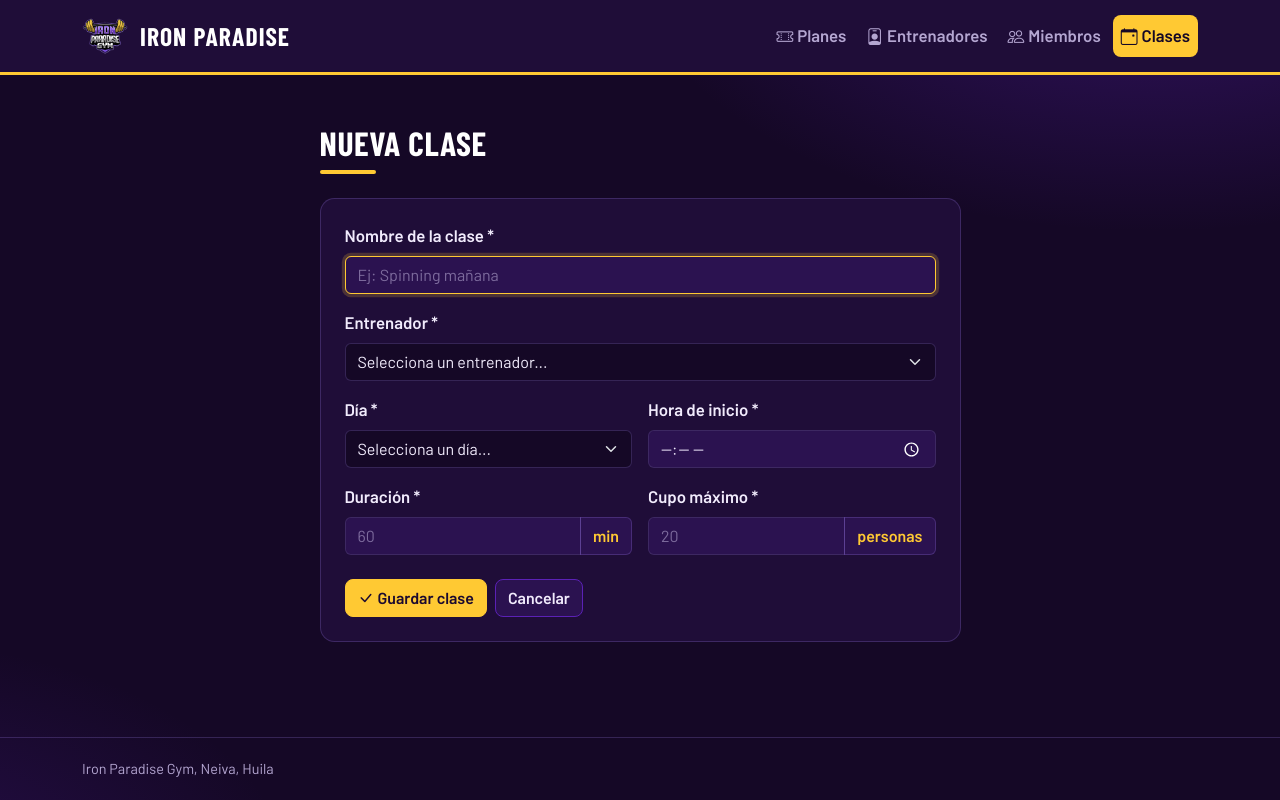
After one commit to SebDev777/ProyectoFinal-ProgramacionWeb, a Flask app: page /clases/nuevo in a window 1280 px wide. The commit adds this page. Run offline with Flask 3, Linux system fonts and the light colour scheme; data that the repository does not hold is empty; some libraries are stand-ins or nearby versions.

Commit message:
Agrega CRUD de clases

```diff
--- a/app.py
+++ b/app.py
@@ -5,6 +5,7 @@ from config import Config
 from routes.planes import bp as planes_bp
 from routes.entrenadores import bp as entrenadores_bp
 from routes.miembros import bp as miembros_bp
+from routes.clases import bp as clases_bp
 
 
 def create_app():
@@ -14,6 +15,7 @@ def create_app():
     app.register_blueprint(planes_bp)
     app.register_blueprint(entrenadores_bp)
     app.register_blueprint(miembros_bp)
+    app.register_blueprint(clases_bp)
 
     @app.route("/")
     def inicio():
--- /dev/null
+++ b/routes/clases.py
@@ -0,0 +1,151 @@
+from datetime import datetime
+
+from flask import Blueprint, abort, flash, redirect, render_template, request, url_for
+
+import validators as v
+from db import DatabaseError, error_message, execute, query
+
+bp = Blueprint("clases", __name__, url_prefix="/clases")
+
+DIAS = ["Lunes", "Martes", "Miércoles", "Jueves", "Viernes", "Sábado", "Domingo"]
+
+
+def _entrenadores():
+    """Opciones de la lista desplegable de entrenadores."""
+    return query("""SELECT id_entrenador, nombre_entrenador, especialidad
+                      FROM entrenadores ORDER BY nombre_entrenador""")
+
+
+def _hora(form, campo, etiqueta, errores):
+    """Lee una hora (HH:MM) del formulario. Devuelve un objeto time o None."""
+    valor = (form.get(campo) or "").strip()
+    if not valor:
+        errores.append(f"{etiqueta} es obligatoria.")
+        return None
+    for formato in ("%H:%M", "%H:%M:%S"):
+        try:
+            return datetime.strptime(valor, formato).time()
+        except ValueError:
+            pass
+    errores.append(f"{etiqueta} no es una hora válida.")
+    return None
+
+
+def _leer_formulario(form, id_clase=None):
+    """Valida el formulario en el servidor. Devuelve (datos, errores)."""
+    errores = []
+    datos = {
+        "nombre_clase": v.texto(form, "nombre_clase", "El nombre de la clase", errores, max_len=80),
+        "id_entrenador": v.entero(form, "id_entrenador", "El entrenador", errores, minimo=1),
+        "dia_semana": v.texto(form, "dia_semana", "El día", errores),
+        "hora_inicio": _hora(form, "hora_inicio", "La hora de inicio", errores),
+        "duracion_min": v.entero(form, "duracion_min", "La duración", errores, minimo=1),
+        "cupo_maximo": v.entero(form, "cupo_maximo", "El cupo máximo", errores, minimo=1),
+    }
+
+    if datos["dia_semana"] and datos["dia_semana"] not in DIAS:
+        errores.append("El día seleccionado no es válido.")
+
+    # Regla 1: un entrenador no puede dictar dos clases que se crucen el mismo día
+    if (not errores and datos["id_entrenador"] and datos["dia_semana"]
+            and datos["hora_inicio"] and datos["duracion_min"]):
+        cruce = query("""
+            SELECT nombre_clase, hora_inicio
+              FROM clases
+             WHERE id_entrenador = %(ent)s
+               AND dia_semana = %(dia)s
+               AND id_clase <> %(id)s
+               AND hora_inicio < %(inicio)s::time + make_interval(mins => %(dur)s)
+               AND %(inicio)s::time < hora_inicio + make_interval(mins => duracion_min)
+        """, {"ent": datos["id_entrenador"], "dia": datos["dia_semana"], "id": id_clase or 0,
+              "inicio": datos["hora_inicio"], "dur": datos["duracion_min"]}, one=True)
+        if cruce:
+            errores.append(f"El entrenador ya dicta «{cruce['nombre_clase']}» a las "
+                           f"{cruce['hora_inicio'].strftime('%H:%M')} ese día y se cruza con este horario.")
+
+    # Regla 2: al editar, el cupo no puede ser menor que los inscritos activos
+    if id_clase and datos["cupo_maximo"]:
+        activos = query("""SELECT COUNT(*) AS n FROM inscripciones
+                            WHERE id_clase = %s AND estado = 'Activa'""",
+                        (id_clase,), one=True)["n"]
+        if datos["cupo_maximo"] < activos:
+            errores.append(f"El cupo no puede ser menor que los inscritos activos ({activos}).")
+    return datos, errores
+
+
+@bp.route("/")
+def listar():
+    items = query("""
+        SELECT c.*, e.nombre_entrenador,
+               (SELECT COUNT(*) FROM inscripciones i
+                 WHERE i.id_clase = c.id_clase AND i.estado = 'Activa') AS inscritos
+          FROM clases c
+          JOIN entrenadores e ON e.id_entrenador = c.id_entrenador
+         ORDER BY c.id_clase
+    """)
+    return render_template("clases/list.html", items=items)
+
+
+@bp.route("/nuevo", methods=["GET", "POST"])
+def crear():
+    item = {}
+    if request.method == "POST":
+        item = request.form.to_dict()
+        datos, errores = _leer_formulario(request.form)
+        if not errores:
+            try:
+                execute("""INSERT INTO clases
+                               (nombre_clase, id_entrenador, dia_semana,
+                                hora_inicio, duracion_min, cupo_maximo)
+                           VALUES (%(nombre_clase)s, %(id_entrenador)s, %(dia_semana)s,
+                                   %(hora_inicio)s, %(duracion_min)s, %(cupo_maximo)s)""",
+                        datos)
+                flash("Clase creada correctamente.", "success")
+                return redirect(url_for("clases.listar"))
+            except DatabaseError as exc:
+                errores.append(error_message(exc))
+        for e in errores:
+            flash(e, "danger")
+    return render_template("clases/form.html", item=item, entrenadores=_entrenadores(),
+                           dias=DIAS, titulo="Nueva clase")
+
+
+@bp.route("/<int:id>/editar", methods=["GET", "POST"])
+def editar(id):
+    item = query("SELECT * FROM clases WHERE id_clase = %s", (id,), one=True)
+    if item is None:
+        abort(404)
+    if request.method == "POST":
+        item = {**item, **request.form.to_dict()}
+        datos, errores = _leer_formulario(request.form, id_clase=id)
+        if not errores:
+            try:
+                execute("""UPDATE clases
+                              SET nombre_clase = %(nombre_clase)s,
+                                  id_entrenador = %(id_entrenador)s,
+                                  dia_semana = %(dia_semana)s,
+                                  hora_inicio = %(hora_inicio)s,
+                                  duracion_min = %(duracion_min)s,
+                                  cupo_maximo = %(cupo_maximo)s
+                            WHERE id_clase = %(id)s""",
+                        {**datos, "id": id})
+                flash("Clase actualizada correctamente.", "success")
+                return redirect(url_for("clases.listar"))
+            except DatabaseError as exc:
+                errores.append(error_message(exc))
+        for e in errores:
+            flash(e, "danger")
+    return render_template("clases/form.html", item=item, entrenadores=_entrenadores(),
+                           dias=DIAS, titulo="Editar clase")
+
+
+@bp.route("/<int:id>/eliminar", methods=["POST"])
+def eliminar(id):
+    try:
+        if execute("DELETE FROM clases WHERE id_clase = %s", (id,)):
+            flash("Clase eliminada.", "success")
+        else:
+            flash("La clase no existe.", "warning")
+    except DatabaseError as exc:
+        flash(error_message(exc), "danger")
+    return redirect(url_for("clases.listar"))
--- a/templates/base.html
+++ b/templates/base.html
@@ -48,6 +48,12 @@
             <i class="bi bi-people me-1"></i>Miembros
           </a>
         </li>
+        <li class="nav-item">
+          <a class="nav-link {% if request.blueprint == 'clases' %}active{% endif %}"
+             href="{{ url_for('clases.listar') }}">
+            <i class="bi bi-calendar-event me-1"></i>Clases
+          </a>
+        </li>
       </ul>
     </div>
   </div>
--- /dev/null
+++ b/templates/clases/form.html
@@ -0,0 +1,82 @@
+{% extends "base.html" %}
+{% block title %}{{ titulo }}{% endblock %}
+{% block content %}
+<div class="row justify-content-center">
+  <div class="col-lg-8 col-xl-7">
+    <div class="mb-4">
+      <h1 class="ip-title">{{ titulo }}</h1>
+    </div>
+
+    <div class="ip-card">
+      <form method="post" class="p-4">
+        <div class="row g-3">
+          <div class="col-12">
+            <label class="form-label" for="nombre_clase">Nombre de la clase *</label>
+            <input class="form-control" id="nombre_clase" name="nombre_clase"
+                   maxlength="80" required autofocus
+                   placeholder="Ej: Spinning mañana"
+                   value="{{ item.nombre_clase or '' }}">
+          </div>
+
+          <div class="col-12">
+            <label class="form-label" for="id_entrenador">Entrenador *</label>
+            <select class="form-select" id="id_entrenador" name="id_entrenador" required>
+              <option value="">Selecciona un entrenador...</option>
+              {% for en in entrenadores %}
+                <option value="{{ en.id_entrenador }}"
+                        {{ 'selected' if item.id_entrenador|string == en.id_entrenador|string }}>
+                  {{ en.nombre_entrenador }} ({{ en.especialidad }})
+                </option>
+              {% endfor %}
+            </select>
+          </div>
+
+          <div class="col-md-6">
+            <label class="form-label" for="dia_semana">Día *</label>
+            <select class="form-select" id="dia_semana" name="dia_semana" required>
+              <option value="">Selecciona un día...</option>
+              {% for d in dias %}
+                <option value="{{ d }}" {{ 'selected' if item.dia_semana == d }}>{{ d }}</option>
+              {% endfor %}
+            </select>
+          </div>
+
+          {% set h = item.hora_inicio %}
+          <div class="col-md-6">
+            <label class="form-label" for="hora_inicio">Hora de inicio *</label>
+            <input type="time" class="form-control" id="hora_inicio" name="hora_inicio" required
+                   value="{{ h.strftime('%H:%M') if h and h is not string else (h or '') }}">
+          </div>
+
+          <div class="col-md-6">
+            <label class="form-label" for="duracion_min">Duración *</label>
+            <div class="input-group">
+              <input type="number" class="form-control" id="duracion_min" name="duracion_min"
+                     min="1" step="1" required placeholder="60"
+                     value="{{ item.duracion_min or '' }}">
+              <span class="input-group-text">min</span>
+            </div>
+          </div>
+
+          <div class="col-md-6">
+            <label class="form-label" for="cupo_maximo">Cupo máximo *</label>
+            <div class="input-group">
+              <input type="number" class="form-control" id="cupo_maximo" name="cupo_maximo"
+                     min="1" step="1" required placeholder="20"
+                     value="{{ item.cupo_maximo or '' }}">
+              <span class="input-group-text">personas</span>
+            </div>
+          </div>
+        </div>
+
+        <div class="d-flex gap-2 mt-4">
+          <button class="btn btn-primary" type="submit">
+            <i class="bi bi-check-lg me-1"></i>Guardar clase
+          </button>
+          <a class="btn btn-secondary" href="{{ url_for('clases.listar') }}">Cancelar</a>
+        </div>
+      </form>
+    </div>
+  </div>
+</div>
+{% endblock %}
```
Also changed, not shown: templates/clases/list.html (added, +93 -0 lines), templates/index.html (+9 -0 lines).
